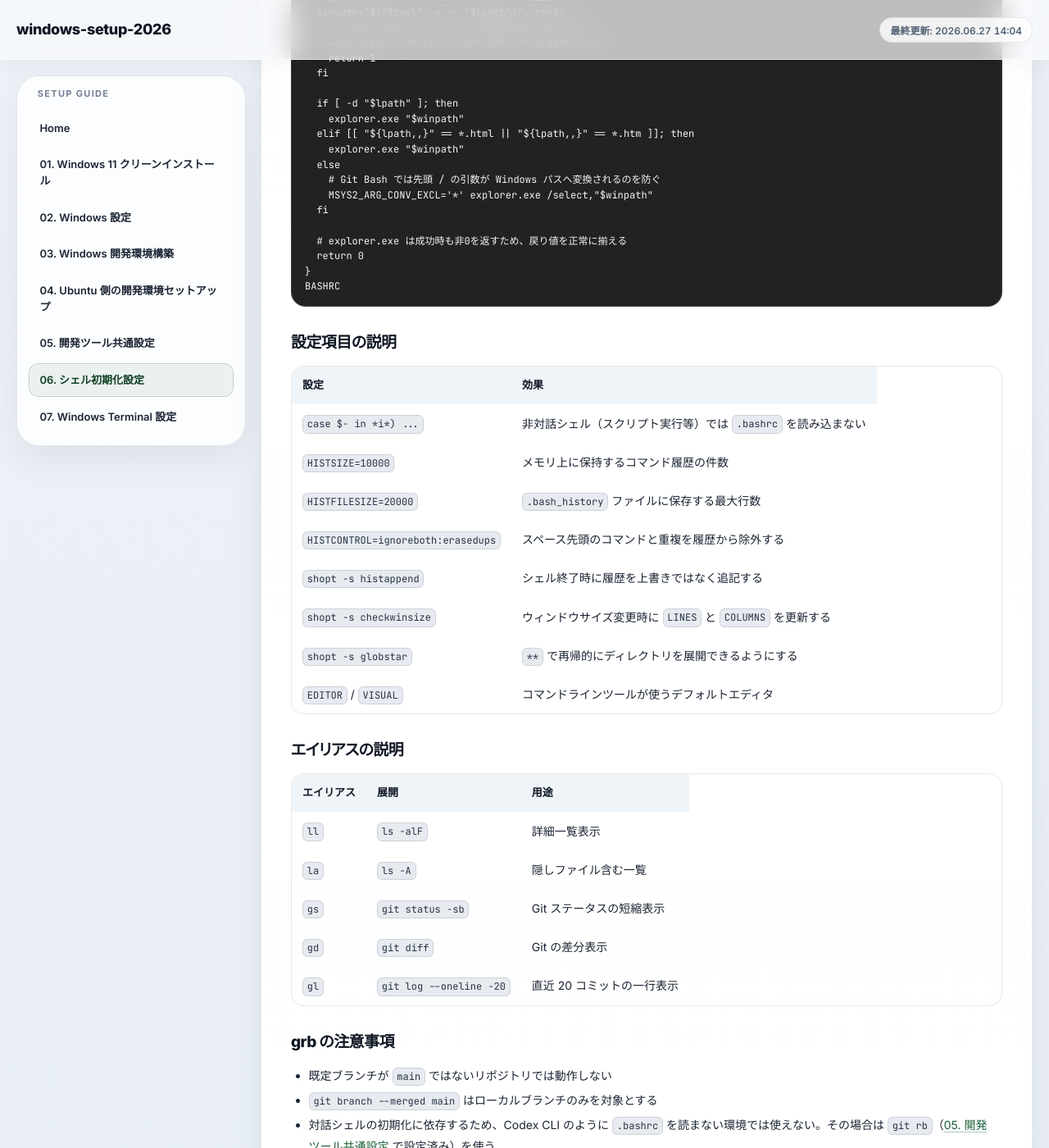
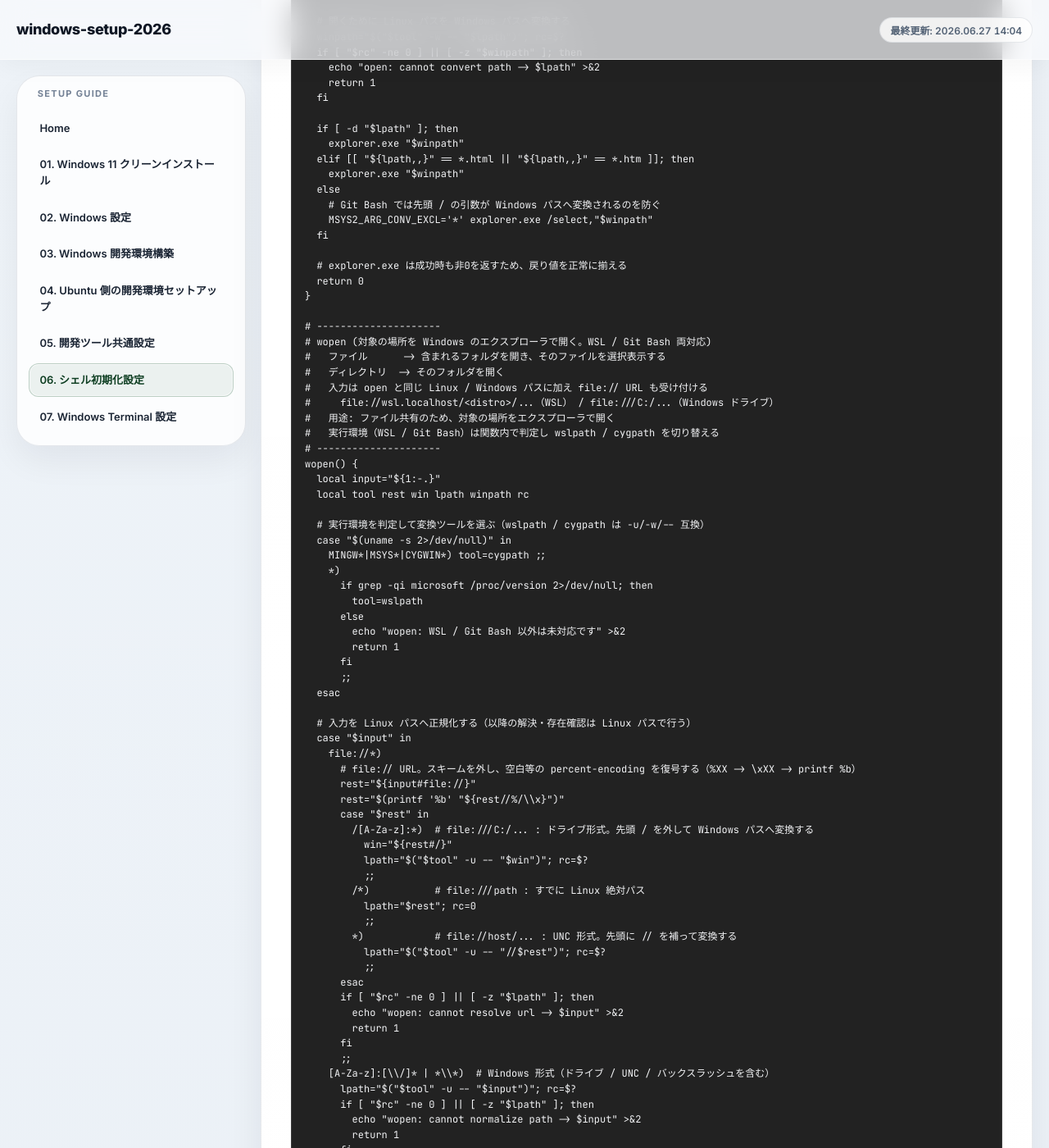
Before and after one commit to koumatsumoto/windows-setup-2026, a Jekyll site: the page built from docs/06-SHELL-CONFIG.md, in a window 1280 px wide and 1400 px high, scrolled down 3450 px. Shown: the whole window at 82% size. Built offline with Jekyll 4.4.1, drawn with Linux system fonts in a browser that asks for light colours; some of the changed text lies outside the part shown.

Commit message:
docs(shell-config): エクスプローラで開く wopen を .bashrc に追加する
対象の場所を Windows のエクスプローラで開く wopen 関数を追加する。
ファイルは含まれるフォルダを開いてそのファイルを選択表示し、ディレクトリ
はそのフォルダを開く。open と異なりブラウザは起動しない。

入力は open と同じ Linux / Windows パスに加え、ブラウザのアドレスバーに
出る file:// URL を受け付ける。WSL の file://wsl.localhost/<distro>/... と
Windows の file:///C:/... を解決し、percent-encoding（%20 等）は内部で
復号する。実行環境を関数内で判定して wslpath / cygpath を切り替え、
WSL / Git Bash 両対応を open と揃える。

````diff
--- a/docs/06-SHELL-CONFIG.md
+++ b/docs/06-SHELL-CONFIG.md
@@ -20,6 +20,7 @@ Git Bash（Windows）と Ubuntu（WSL）で共通のシェル初期化ファイ
 - fnm の初期化が `.bashrc` に含まれている（fnm インストール済みの場合）
 - grb 関数が `.bashrc` に含まれている
 - `open` 関数が `.bashrc` に含まれている（WSL / Git Bash 両対応）
+- `wopen` 関数が `.bashrc` に含まれている（WSL / Git Bash 両対応）
 
 ## 1. .bash\_profile
 
@@ -179,6 +180,90 @@ open() {
   # explorer.exe は成功時も非0を返すため、戻り値を正常に揃える
   return 0
 }
+
+# ---------------------
+# wopen (対象の場所を Windows のエクスプローラで開く。WSL / Git Bash 両対応)
+#   ファイル      -> 含まれるフォルダを開き、そのファイルを選択表示する
+#   ディレクトリ  -> そのフォルダを開く
+#   入力は open と同じ Linux / Windows パスに加え file:// URL も受け付ける
+#     file://wsl.localhost/<distro>/...（WSL） / file:///C:/...（Windows ドライブ）
+#   用途: ファイル共有のため、対象の場所をエクスプローラで開く
+#   実行環境（WSL / Git Bash）は関数内で判定し wslpath / cygpath を切り替える
+# ---------------------
+wopen() {
+  local input="${1:-.}"
+  local tool rest win lpath winpath rc
+
+  # 実行環境を判定して変換ツールを選ぶ（wslpath / cygpath は -u/-w/-- 互換）
+  case "$(uname -s 2>/dev/null)" in
+    MINGW*|MSYS*|CYGWIN*) tool=cygpath ;;
+    *)
+      if grep -qi microsoft /proc/version 2>/dev/null; then
+        tool=wslpath
+      else
+        echo "wopen: WSL / Git Bash 以外は未対応です" >&2
+        return 1
+      fi
+      ;;
+  esac
+
+  # 入力を Linux パスへ正規化する（以降の解決・存在確認は Linux パスで行う）
+  case "$input" in
+    file://*)
+      # file:// URL。スキームを外し、空白等の percent-encoding を復号する（%XX -> \xXX -> printf %b）
+      rest="${input#file://}"
+      rest="$(printf '%b' "${rest//%/\\x}")"
+      case "$rest" in
+        /[A-Za-z]:*)  # file:///C:/... : ドライブ形式。先頭 / を外して Windows パスへ変換する
+          win="${rest#/}"
+          lpath="$("$tool" -u -- "$win")"; rc=$?
+          ;;
+        /*)           # file:///path : すでに Linux 絶対パス
+          lpath="$rest"; rc=0
+          ;;
+        *)            # file://host/... : UNC 形式。先頭に // を補って変換する
+          lpath="$("$tool" -u -- "//$rest")"; rc=$?
+          ;;
+      esac
+      if [ "$rc" -ne 0 ] || [ -z "$lpath" ]; then
+        echo "wopen: cannot resolve url -> $input" >&2
+        return 1
+      fi
+      ;;
+    [A-Za-z]:[\\/]* | *\\*)  # Windows 形式（ドライブ / UNC / バックスラッシュを含む）
+      lpath="$("$tool" -u -- "$input")"; rc=$?
+      if [ "$rc" -ne 0 ] || [ -z "$lpath" ]; then
+        echo "wopen: cannot normalize path -> $input" >&2
+        return 1
+      fi
+      ;;
+    *)  # Linux パス（相対含む）
+      lpath="$input"
+      ;;
+  esac
+
+  if [ ! -e "$lpath" ]; then
+    echo "wopen: not found -> $lpath" >&2
+    return 1
+  fi
+
+  # 開くために Linux パスを Windows パスへ変換する
+  winpath="$("$tool" -w -- "$lpath")"; rc=$?
+  if [ "$rc" -ne 0 ] || [ -z "$winpath" ]; then
+    echo "wopen: cannot convert path -> $lpath" >&2
+    return 1
+  fi
+
+  if [ -d "$lpath" ]; then
+    explorer.exe "$winpath"
+  else
+    # Git Bash では先頭 / の引数が Windows パスへ変換されるのを防ぐ
+    MSYS2_ARG_CONV_EXCL='*' explorer.exe /select,"$winpath"
+  fi
+
+  # explorer.exe は成功時も非0を返すため、戻り値を正常に揃える
+  return 0
+}
 BASHRC
 ```
 
@@ -221,3 +306,11 @@ BASHRC
 - 入力は Linux 形式（`/home/...`）でも Windows 形式（`C:\...`, `C:/...`, `\\...`）でも受け付ける。Windows 形式は先頭で Linux パスへ正規化してから存在確認・種別判定を行う
 - ファイルは実行しない。`.html` / `.htm` だけを関連付け（既定ブラウザ）で開き、フォルダは Explorer で開き、その他のファイルは Explorer で選択表示するだけにとどめる
 - WSL / Git Bash 以外の環境では、`open` 実行時に「未対応」と表示して何もしない
+
+### wopen の注意事項
+
+- 常に Explorer で開く。ファイルを渡すと、そのファイルを含むフォルダを開いてファイルを選択表示し、ディレクトリを渡すとそのフォルダを開く。`open` と異なりブラウザは起動しない（`.html` も Explorer で選択表示する）
+- ファイル共有のため「対象の場所をエクスプローラで開く」用途に使う
+- `open` と同じ Linux 形式・Windows 形式のパスに加え、`file://` URL を受け付ける。ブラウザのアドレスバーに出る `file://wsl.localhost/<distro>/...`（WSL）や `file:///C:/...`（Windows）をそのまま渡せる
+- `file://` URL の空白等は percent-encoding（`%20` など）で渡されるため、内部で復号してから解決する
+- WSL / Git Bash 以外の環境では、`wopen` 実行時に「未対応」と表示して何もしない
````
